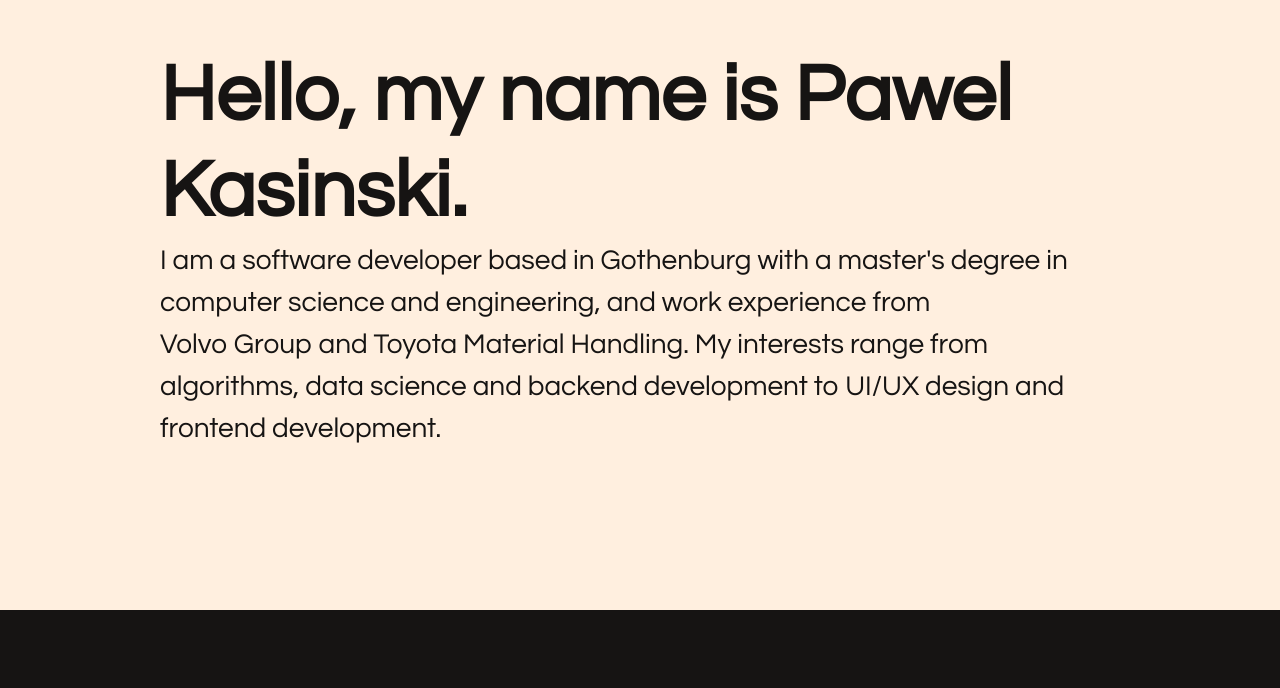
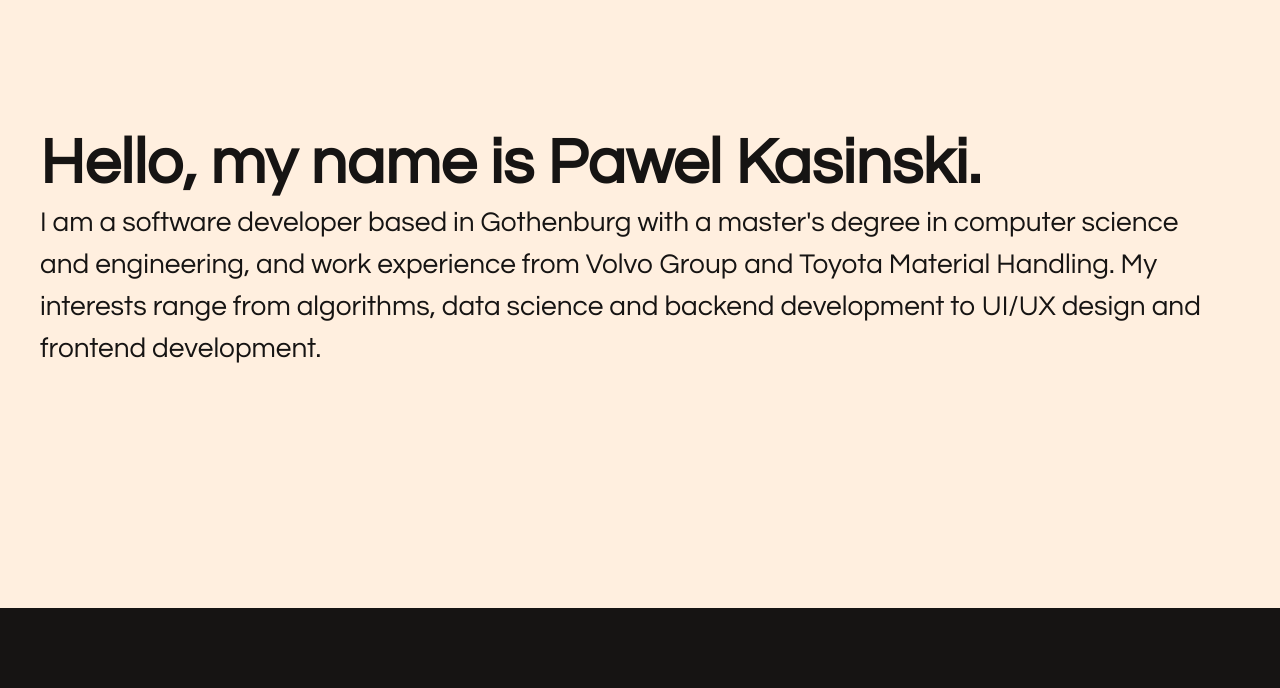
Before and after one commit to pkasinski/portfolio, a React (Vite) app: page / in a window 1280 px wide. Shown: the part 112-800 px from the top of the page. Built offline with nearby package versions, Linux system fonts and the light colour scheme.

Commit message:
Adjust the introduction section depending on screen size

```diff
--- a/src/App.css
+++ b/src/App.css
@@ -27,17 +27,26 @@ body {
 
 .introduction {
   background-color: var(--antique-white);
-  padding: 160px;
-  min-height: 85vh;
+  min-height: 90vh;
   display: flex;
   flex-direction: column;
   justify-content: center;
+  align-items: center;
+}
+
+.introduction .container {
+  max-width: 1400px;
+  padding: 40px;
 }
 
 .title {
-  font-size: 80px;
+  font-size: clamp(2.25rem, 5vw, 5rem);
   line-height: 1.2;
   font-weight: bold;
+}
+
+.undertitle {
+  font-size: clamp(1.25rem, 5vw, 1.75rem);
 }
 
 .heading {
@@ -55,10 +64,6 @@ body {
 
 .heading-small {
   font-size: 20px;
-}
-
-.text-big {
-  font-size: 28px;
 }
 
 .text-medium {
--- a/src/App.tsx
+++ b/src/App.tsx
@@ -6,6 +6,7 @@ export default function App() {
   return (
     <>
       <section className="introduction">
+        <div className="container">
           <div className="title">
             <Typewriter
               options={{
@@ -21,13 +22,14 @@ export default function App() {
               }}
             />
           </div>
-        <p className="text-big">
+          <p className="undertitle">
             I am a software developer based in Gothenburg with a master's degree
             in computer science and engineering, and work experience from Volvo
             Group and Toyota Material Handling. My interests range from
             algorithms, data science and backend development to UI/UX design and
             frontend development.
           </p>
+        </div>
       </section>
       <section className="background">
         <p className="heading heading-big">Background</p>
```
Lines whose indentation alone changed are shown as unchanged.
